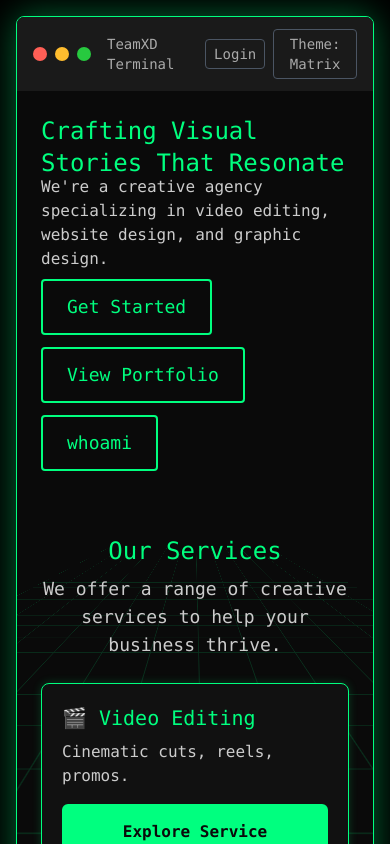
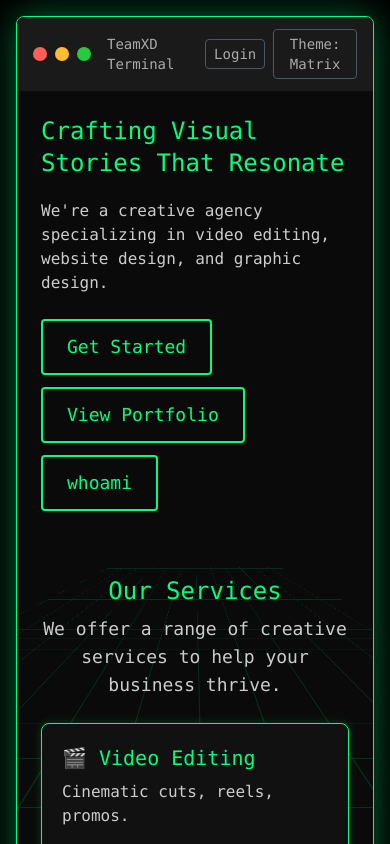
Before and after one commit to Mythrean2305/TEAMXDWEB, a React (Vite) app: page / in a window 390 px wide. Shown: the top 844 px of the page. Built offline with nearby package versions, Linux system fonts and the light colour scheme.

Commit message:
sizechanges

```diff
--- a/views/Home.tsx
+++ b/views/Home.tsx
@@ -29,10 +29,10 @@ const Home: React.FC<HomeProps> = ({
 
   return (
     <div>
-      <h2 className="text-2xl sm:text-4xl mb-5 h-10 sm:h-12">
+      <h2 className="text-2xl sm:text-4xl mb-5 min-h-10 sm:min-h-12">
         <Typewriter text="Crafting Visual Stories That Resonate" onFinished={() => setSubtextStarted(true)} />
       </h2>
-      <p className="text-base sm:text-lg text-[var(--color-muted)] mb-6 h-20 sm:h-16">
+      <p className="text-base sm:text-lg text-[var(--color-muted)] mb-6 min-h-20 sm:min-h-16">
         <Typewriter text="We're a creative agency specializing in video editing, website design, and graphic design." start={subtextStarted} />
       </p>
 
```
